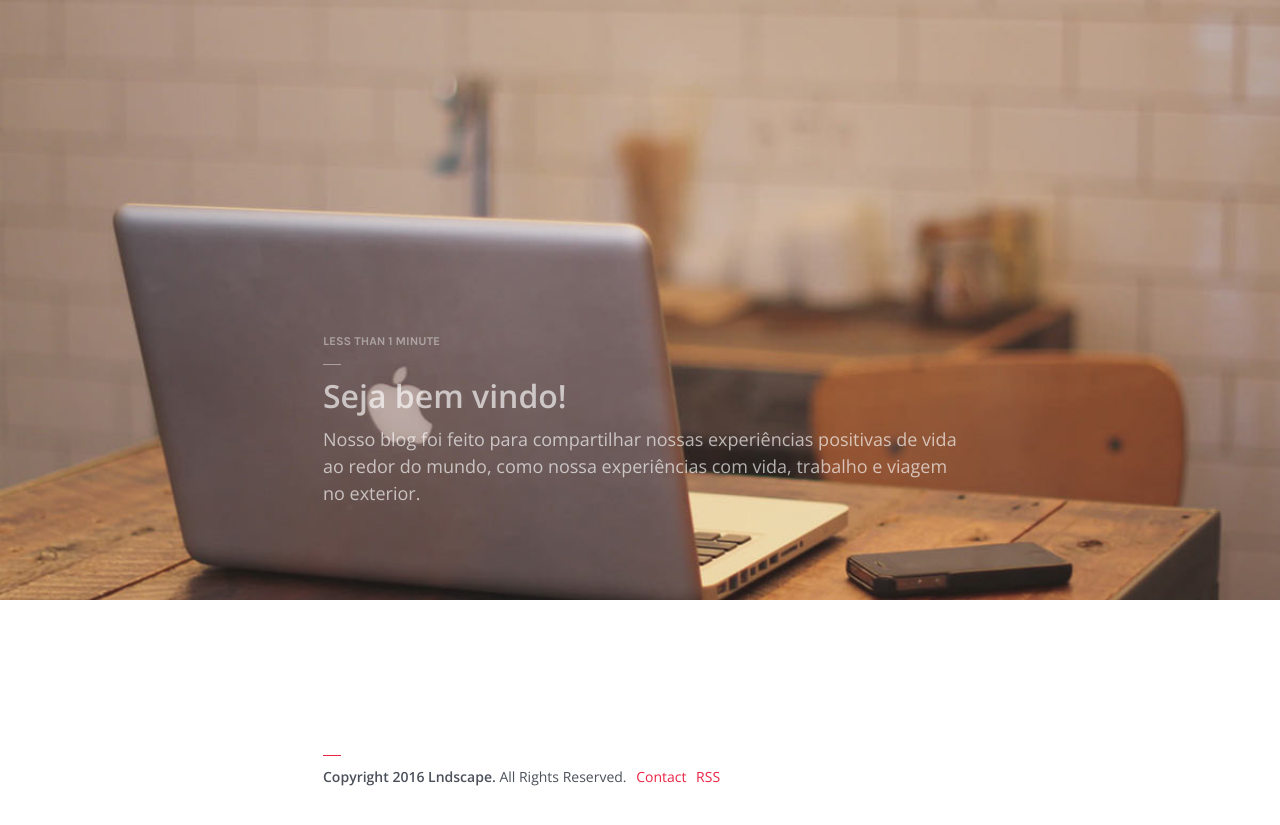
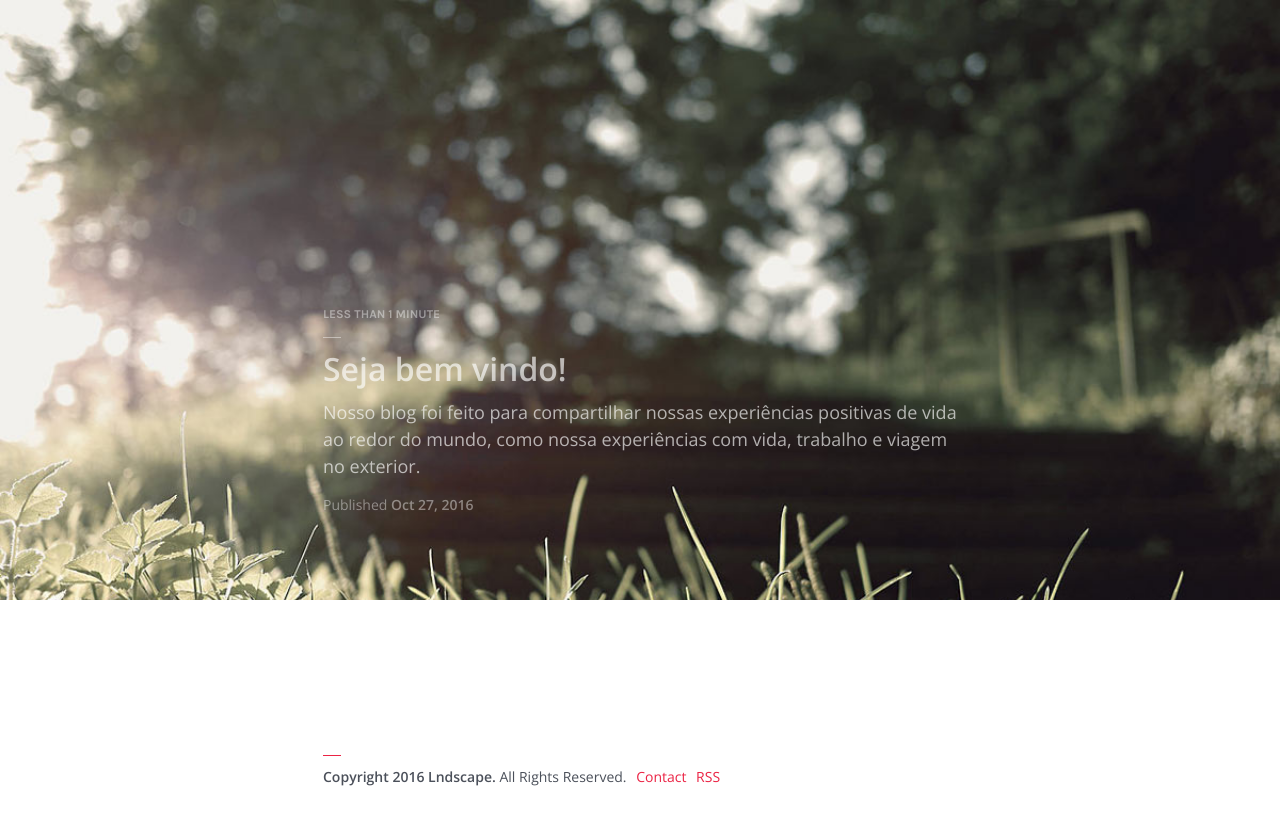
Before and after one commit to lndscape/lndscape.github.io, a Jekyll site: the page built from index.html, in a window 1280 px wide. Shown: the top 825 px of the page. Built offline with Jekyll 4.4.1, drawn with Linux system fonts in a browser that asks for light colours.

Commit message:
Mudando a tela inicial para uma imagem diferente.

```diff
--- a/index.html
+++ b/index.html
@@ -3,9 +3,10 @@
 layout:     default
 title:      Seja bem vindo!
 type:       home
-navigation: true
+paginate:   true
+date:   		2016-10-27
 
-image:      header-1.jpg
+image:      header-2.jpg
 excerpt:    Nosso blog foi feito para compartilhar nossas experiências positivas de vida ao redor do mundo, como nossa experiências com vida, trabalho e viagem no exterior.
 gradient:   1
 
```
